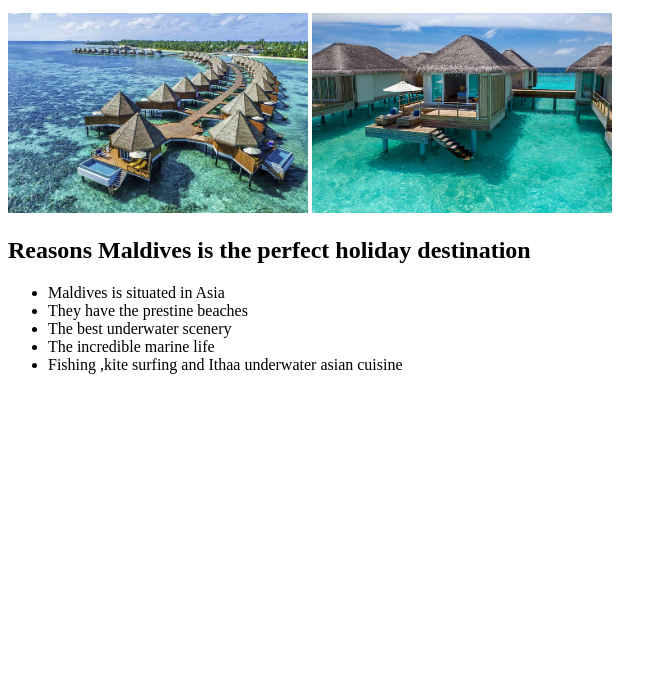
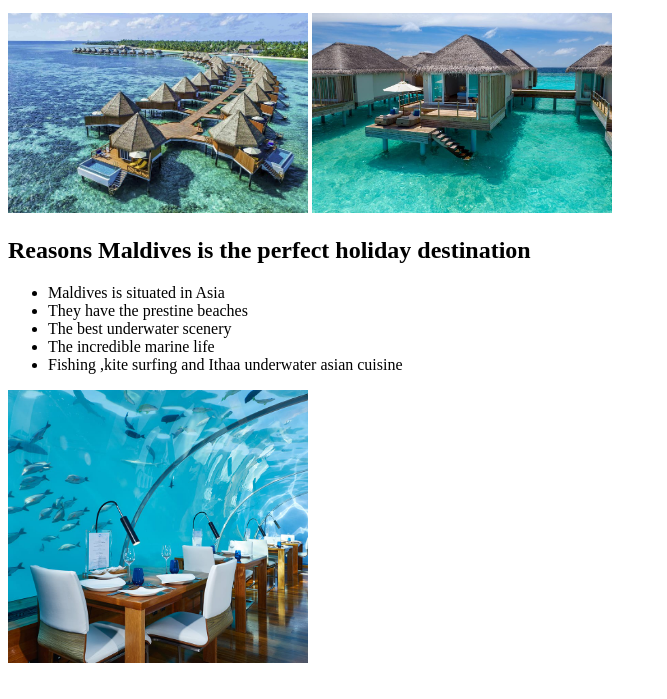
Before and after one commit to Gracepinkie/holiday_destination, a plain HTML site: page index.html in a window 1280 px wide. Shown: the part 101-800 px from the top of the page, without its empty margins (0-667 px from the left). Drawn offline with Linux system fonts and the light colour scheme.

Commit message:
more changes

```diff
--- a/index.html
+++ b/index.html
@@ -19,5 +19,7 @@
     <li>The incredible marine life </li>
     <li>Fishing ,kite surfing and Ithaa underwater asian cuisine</li>
 </ul>
+
+<img src="maldive.underwater.p.jpg"width=300px; length="300px">
 </body>
 </html>
```
Also changed, not shown: maldive.underwater.p.jpg (added).
